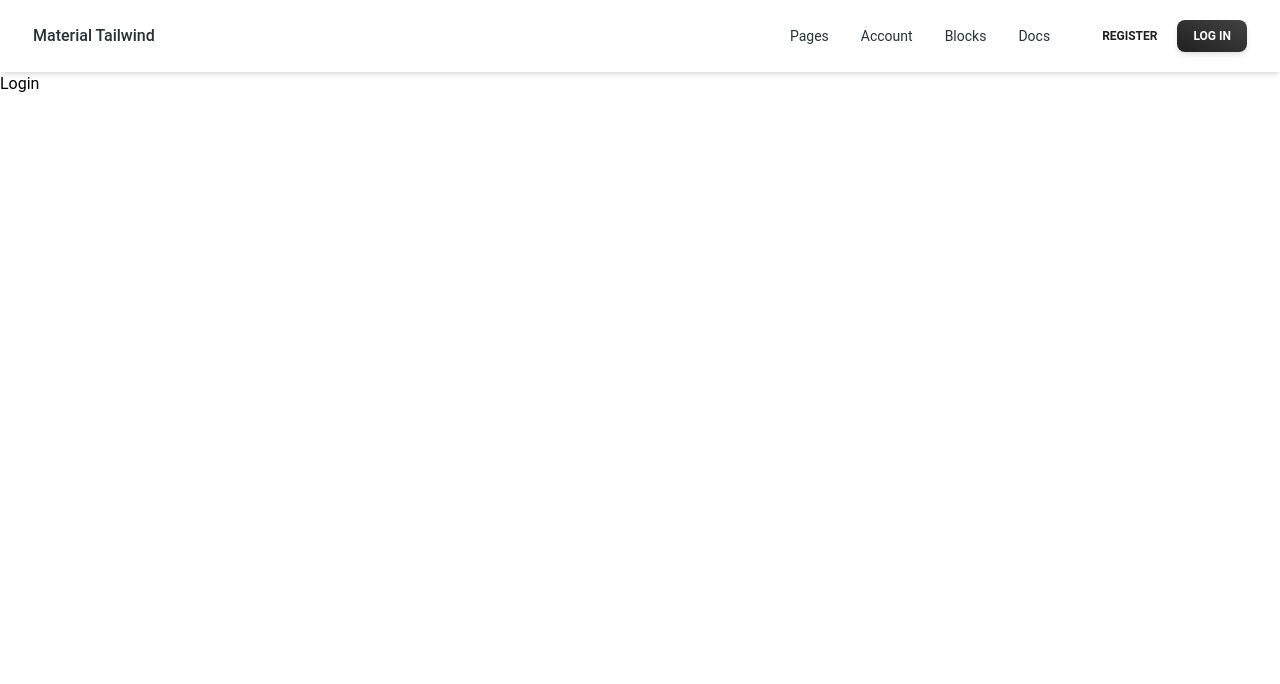
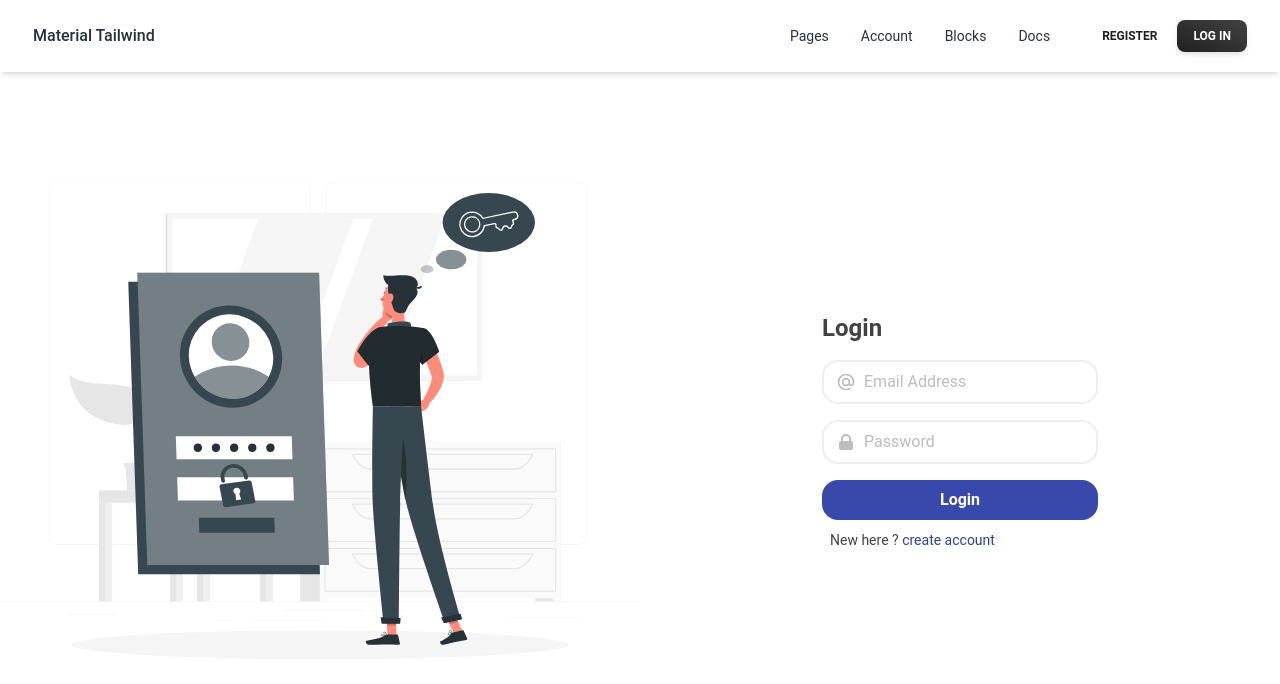
Before and after one commit to Naim-Ahmad/project-management-client, a React (Vite) app: page /login in a window 1280 px wide. Shown: the top 684 px of the page. Built offline with nearby package versions, Linux system fonts and the light colour scheme.

Commit message:
compleate login page funtionality

```diff
--- a/src/components/Modal/Modal.jsx
+++ b/src/components/Modal/Modal.jsx
@@ -16,7 +16,7 @@ export function NotificationDialog({ modalOpen, handleOpen, url }) {
   };
   return (
     <>
-      <Dialog open={modalOpen} handler={handleOpen}>
+      <Dialog open={modalOpen}>
         <DialogHeader>
           <Typography variant="h5" color="blue-gray">
             Your Attention is Required!
--- a/src/pages/Login/Login.jsx
+++ b/src/pages/Login/Login.jsx
@@ -1,7 +1,167 @@
+import { Link, useNavigate } from "react-router-dom";
+import loginimg from "../../assets/auth.svg";
+import AuthImage from "../../components/AuthImage/AuthImage";
+import { useForm } from "react-hook-form";
+import { useLoginMutation } from "../../redux/features/auth/authApi";
+import { useEffect, useState } from "react";
+import MyAlert from "../../components/Alert/Alert";
+import { NotificationDialog } from "../../components/Modal/Modal";
+import { LuLoader2 } from "react-icons/lu";
+import { useDispatch } from "react-redux";
+import { setUser } from "../../redux/features/auth/authSlice";
+export default function Login() {
+  const [login, { isLoading, isError, isSuccess, error, data }] =
+    useLoginMutation();
+  // alert state
+  const [showAlert, setshowAlert] = useState(false);
+  // modalState
+  const [modalOpen, setmodalOpen] = useState(false);
+  const navigate = useNavigate();
+  const dispatch = useDispatch();
 
-export default function Login() {
+  // form control logic
+  const {
+    register,
+    handleSubmit,
+    reset,
+    formState: { errors },
+  } = useForm();
+  const onSubmit = (data) => {
+    login(data);
+  };
+  // alert handler
+  const handelalert = () => {
+    setshowAlert(true);
+    // close this alert after 3 sec
+    setTimeout(() => {
+      setshowAlert(false);
+    }, 3000);
+  };
 
-    return (
-        <div>Login</div>
-    )
+  useEffect(() => {
+    if (isError) {
+      handelalert();
+    }
+    if (isSuccess) {
+      if (data?.token) {
+        dispatch(setUser(data?.user));
+        if (data?.user?.isVarified == false) {
+          reset();
+          setmodalOpen(true);
+        } else {
+          navigate("/");
+        }
+      }
+      if (data?.message) {
+        handelalert();
+      }
+    }
+    // eslint-disable-next-line react-hooks/exhaustive-deps
+  }, [isError, isSuccess, error]);
+  return (
+    <>
+      <div className="h-[90vh] md:flex">
+        {/* modal */}
+        {modalOpen && (
+          <NotificationDialog
+            modalOpen={modalOpen}
+            handleOpen={() => setmodalOpen(!modalOpen)}
+            url={"/"}
+          />
+        )}
+
+        <AuthImage image={loginimg} />
+        {/* form  */}
+        <div className="flex md:w-1/2 justify-center py-10 items-center bg-white">
+          <form className="bg-white" onSubmit={handleSubmit(onSubmit)}>
+            <h1 className="text-gray-800 font-bold text-2xl mb-4">Login</h1>
+
+            <div className="flex items-center border-2 py-2 px-3 rounded-2xl mt-4">
+              <svg
+                xmlns="http://www.w3.org/2000/svg"
+                className="h-5 w-5 text-gray-400"
+                fill="none"
+                viewBox="0 0 24 24"
+                stroke="currentColor"
+              >
+                <path
+                  strokeLinecap="round"
+                  strokeLinejoin="round"
+                  strokeWidth="2"
+                  d="M16 12a4 4 0 10-8 0 4 4 0 008 0zm0 0v1.5a2.5 2.5 0 005 0V12a9 9 0 10-9 9m4.5-1.206a8.959 8.959 0 01-4.5 1.207"
+                />
+              </svg>
+              <input
+                className="pl-2 outline-none border-none"
+                type="email"
+                {...register("email", { required: "Email is Required !" })}
+                placeholder="Email Address"
+              />
+            </div>
+            {errors?.email?.message && (
+              <small className="text-red-600 text-xs">
+                {errors?.email?.message}
+              </small>
+            )}
+            <div className="flex items-center border-2 py-2 px-3 rounded-2xl mt-4">
+              <svg
+                xmlns="http://www.w3.org/2000/svg"
+                className="h-5 w-5 text-gray-400"
+                viewBox="0 0 20 20"
+                fill="currentColor"
+              >
+                <path
+                  fillRule="evenodd"
+                  d="M5 9V7a5 5 0 0110 0v2a2 2 0 012 2v5a2 2 0 01-2 2H5a2 2 0 01-2-2v-5a2 2 0 012-2zm8-2v2H7V7a3 3 0 016 0z"
+                  clipRule="evenodd"
+                />
+              </svg>
+              <input
+                className="pl-2 outline-none border-none"
+                type="password"
+                {...register("password", {
+                  required: "Password is Required !",
+                  minLength: {
+                    value: 8,
+                    message: "Password must be 8 character",
+                  },
+                })}
+                placeholder="Password"
+              />
+            </div>
+            {errors?.password?.message && (
+              <small className="text-red-600 text-xs">
+                {errors?.password?.message}
+              </small>
+            )}
+            <button
+              type="submit"
+              disabled={isLoading}
+              className="block w-full bg-indigo-600 mt-4 py-2 rounded-2xl text-white font-semibold mb-2"
+            >
+              {isLoading ? (
+                <LuLoader2 className="animate-spin mx-auto text-xl"></LuLoader2>
+              ) : (
+                "Login"
+              )}
+            </button>
+            <span className="text-sm ml-2 text-gray-800">
+              New here ?{" "}
+              <Link to="/register" className="text-indigo-700 hover:underline">
+                create account
+              </Link>
+            </span>
+          </form>
+        </div>
+        {/* alert */}
+        {showAlert && (
+          <MyAlert
+            message={error?.data?.message || data?.message}
+            type="error"
+            setShowAlert={setshowAlert}
+          />
+        )}
+      </div>
+    </>
+  );
 }
--- a/src/redux/app/store.jsx
+++ b/src/redux/app/store.jsx
@@ -1,9 +1,11 @@
 import { configureStore } from "@reduxjs/toolkit";
 import api from "../features/api/api";
+import authSlice from "../features/auth/authSlice";
 
 const store = configureStore({
   reducer: {
     [api.reducerPath]: api.reducer,
+    auth: authSlice,
   },
   middleware: (getDefaultMiddleware) =>
     getDefaultMiddleware().concat(api.middleware),
--- a/src/redux/features/auth/authApi.jsx
+++ b/src/redux/features/auth/authApi.jsx
@@ -9,6 +9,14 @@ const authApi = api.injectEndpoints({
         body: data,
       }),
     }),
+    login: builder.mutation({
+      query: (data) => ({
+        url: "/auth/login",
+        method: "POST",
+        credentials: "include",
+        body: data,
+      }),
+    }),
   }),
 });
-export const { useSignupMutation } = authApi;
+export const { useSignupMutation, useLoginMutation } = authApi;
--- /dev/null
+++ b/src/redux/features/auth/authSlice.jsx
@@ -0,0 +1,19 @@
+import { createSlice } from "@reduxjs/toolkit";
+
+const initialState = {
+  loading: true,
+  user: null,
+};
+
+const authSlice = createSlice({
+  name: "auth",
+  initialState,
+  reducers: {
+    setUser: (state, action) => {
+      state.user = action.payload;
+      state.loading = false;
+    },
+  },
+});
+export const { setUser } = authSlice.actions;
+export default authSlice.reducer;
```
Also changed, not shown: src/assets/auth.svg (added).
